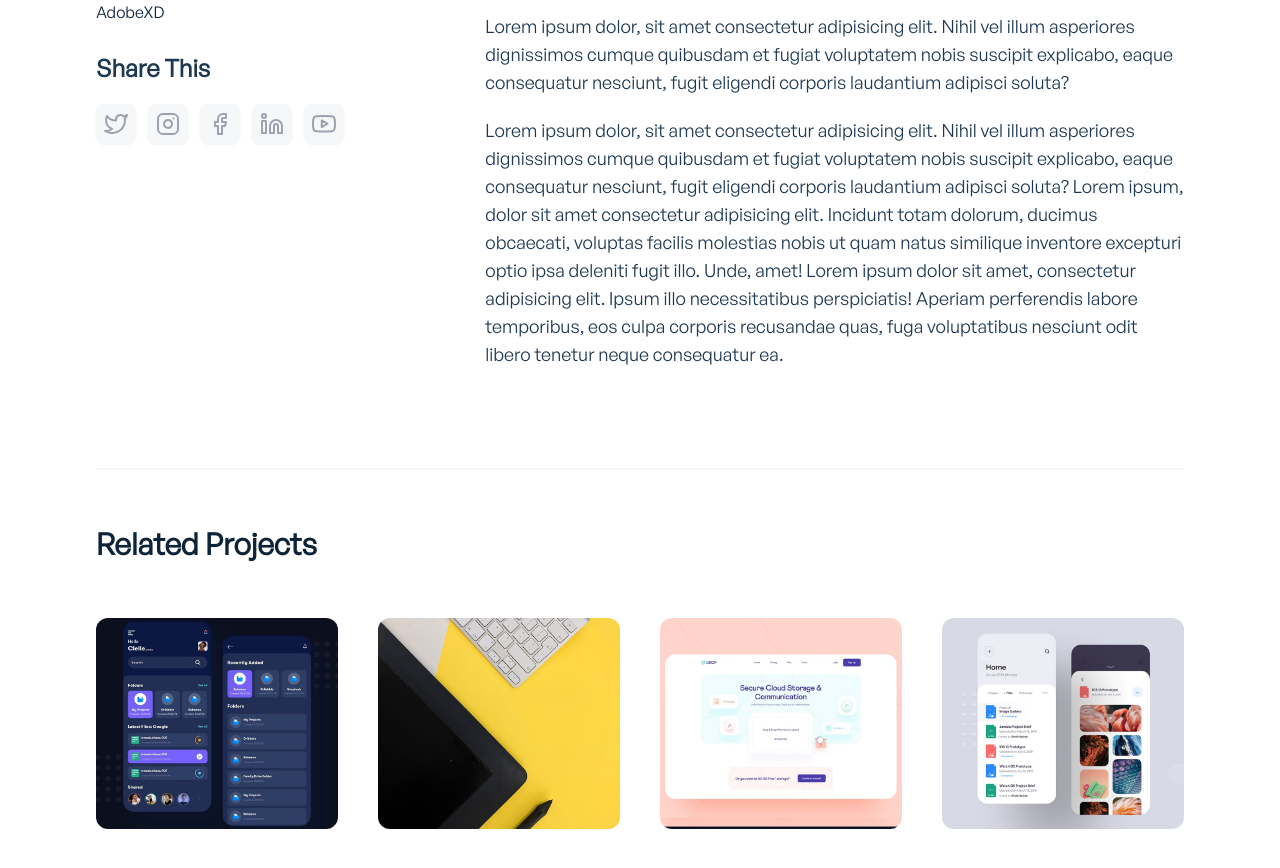
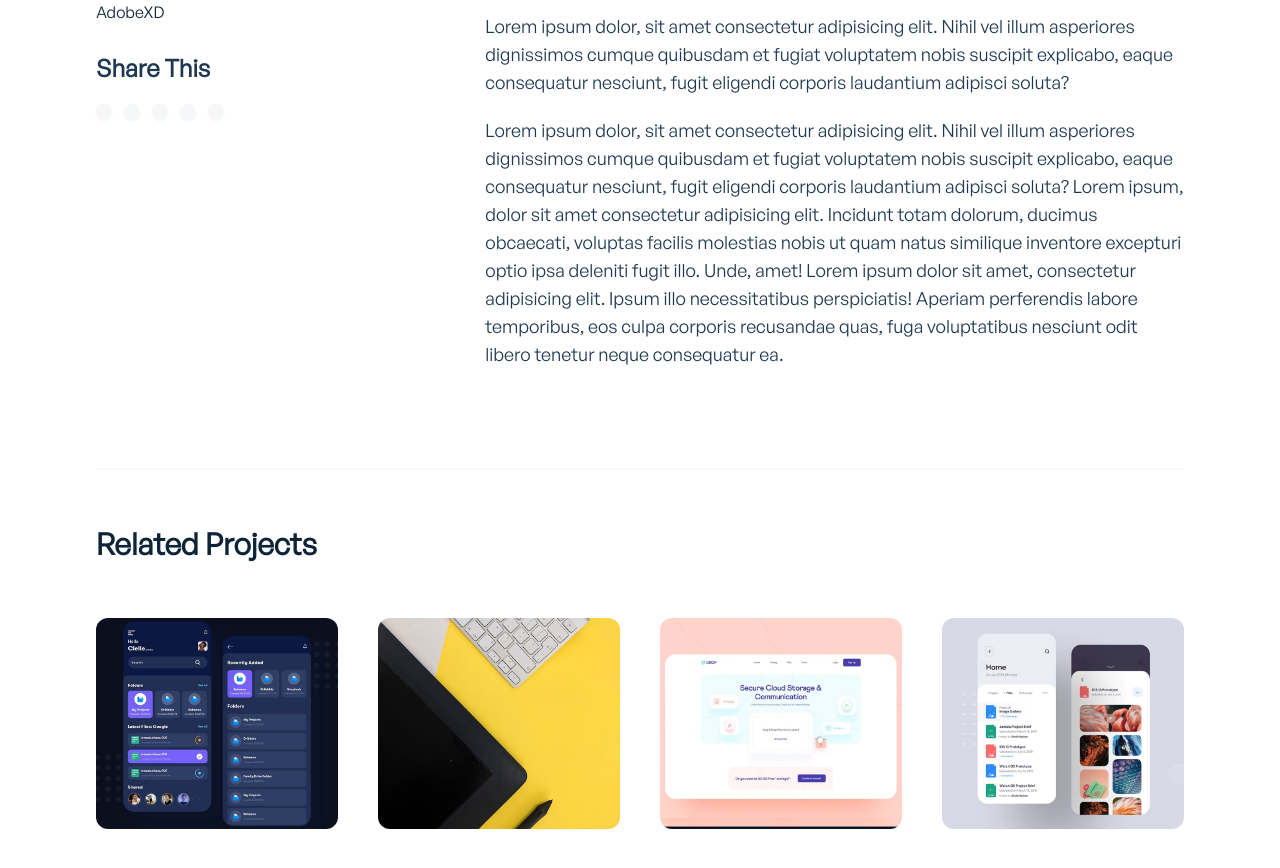
Before and after one commit to WesleyRodrigues55/my-portfolio, a React (Vite) app: page /projects/single-project in a window 1280 px wide. Shown: the part 1112-1980 px from the top of the page. Built offline with nearby package versions, Linux system fonts and the light colour scheme.

Commit message:
remove icons of singleProjectData

```diff
--- a/src/data/singleProjectData.js
+++ b/src/data/singleProjectData.js
@@ -105,31 +105,36 @@ export const singleProjectData = {
 			{
 				id: 1,
 				name: 'Twitter',
-				icon: <FiTwitter />,
+				//icon: <FiTwitter />,
+				icons: '',
 				url: 'https://twitter.com/realstoman',
 			},
 			{
 				id: 2,
 				name: 'Instagram',
-				icon: <FiInstagram />,
+				//icon: <FiTwitter />,
+				icons: '',
 				url: 'https://instagram.com/realstoman',
 			},
 			{
 				id: 3,
 				name: 'Facebook',
-				icon: <FiFacebook />,
+				//icon: <FiTwitter />,
+				icons: '',
 				url: 'https://facebook.com/',
 			},
 			{
 				id: 4,
 				name: 'LinkedIn',
-				icon: <FiLinkedin />,
+				//icon: <FiTwitter />,
+				icons: '',
 				url: 'https://linkedin.com/',
 			},
 			{
 				id: 5,
 				name: 'Youtube',
-				icon: <FiYoutube />,
+				//icon: <FiTwitter />,
+				icons: '',
 				url: 'https://www.youtube.com/c/StomanStudio',
 			},
 		],
```
